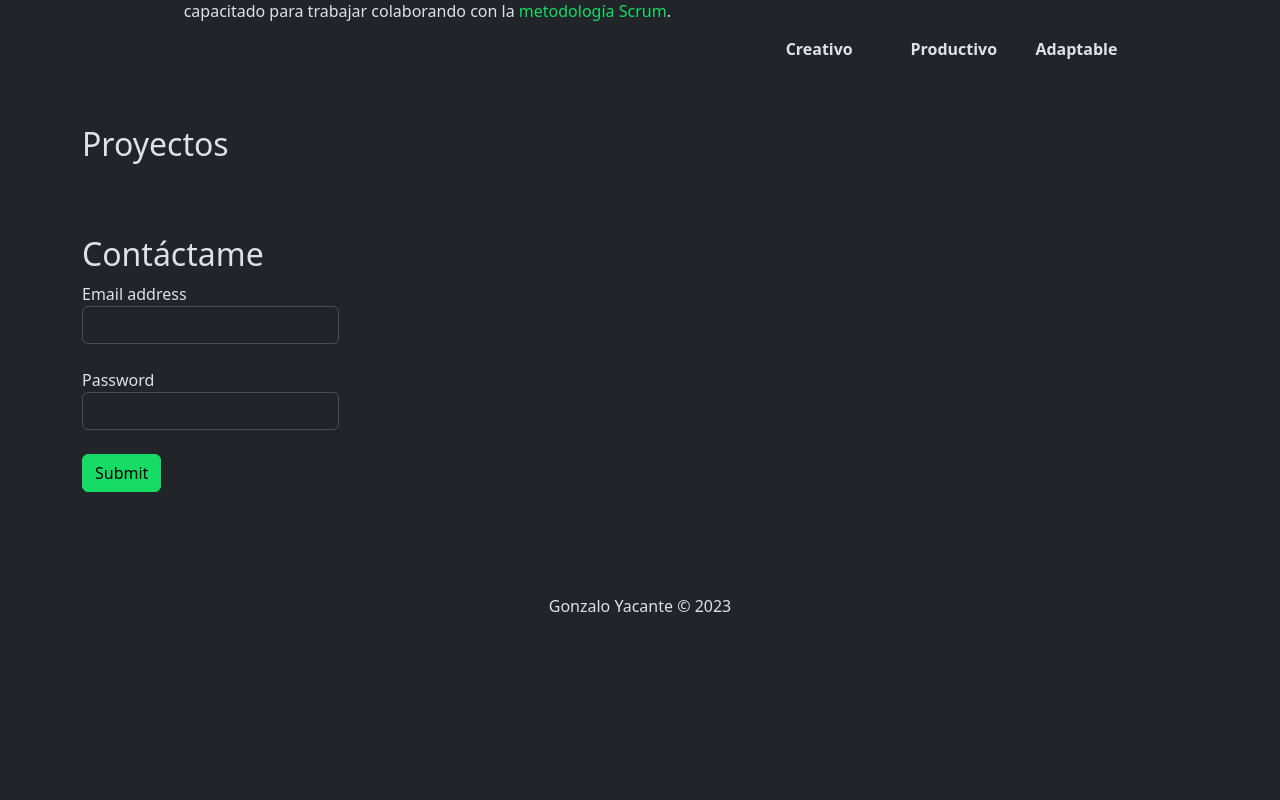
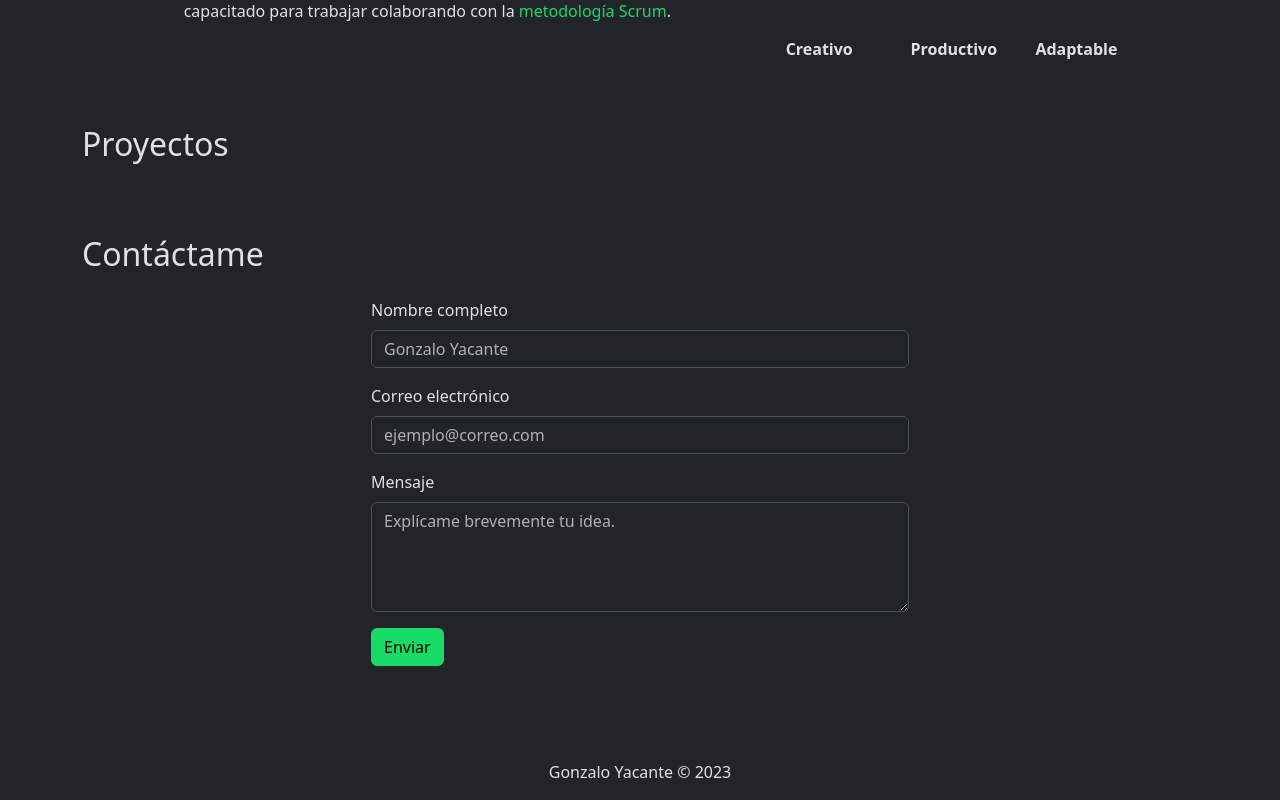
Before and after one commit to gonzaloyacante/portfolio, a React (Vite) app: page / in a window 1280 px wide. Shown: the part 1783-2583 px from the top of the page. Before the commit the page ends 2417 px from the top, so only its background shows below. Built offline with nearby package versions, Linux system fonts and the light colour scheme; no server answers; some icons are missing.

Commit message:
Formulario de ContactScreen terminado

```diff
--- a/src/screens/ContactScreen.jsx
+++ b/src/screens/ContactScreen.jsx
@@ -1,35 +1,88 @@
+import { useState } from "react";
+import Button from "react-bootstrap/Button";
+import Col from "react-bootstrap/Col";
+import Form from "react-bootstrap/Form";
+import Row from "react-bootstrap/Row";
+
 export const ContactScreen = () => {
+  const [validated, setValidated] = useState(false);
+
+  const handleChange = () => {
+    setValidated(true);
+  };
   return (
-    <section className="my-5" id="Skills">
+    <section className="mt-5" id="Skills">
       <h2>Contáctame</h2>
-      <form name="contact" method="POST" data-netlify="true" onSubmit="submit">
-        <input type="hidden" name="form-name" value="contact" />
-        <div className="mb-3">
-          <label htmlFor="email" className="form-label">
-            Email address
-            <input
+      <Form
+        name="contact"
+        method="post"
+        data-netlify="true"
+        data-netlify-honeypot="bot-field"
+        onChange={handleChange}
+        onSubmit="submit"
+        className="my-4 px-2"
+        noValidate
+        validated={validated}>
+        <Row className="flex-column">
+          <input type="hidden" name="form-name" value="contact" />
+          <Form.Group
+            className="mb-3"
+            as={Col}
+            xs={{ span: 10, offset: 1 }}
+            md={{ span: 8, offset: 2 }}
+            lg={{ span: 6, offset: 3 }}
+            controlId="name">
+            <Form.Label>Nombre completo</Form.Label>
+            <Form.Control
+              name="name"
+              required
+              type="text"
+              placeholder="Gonzalo Yacante"
+            />
+            <Form.Control.Feedback>Suena bien!</Form.Control.Feedback>
+          </Form.Group>
+          <Form.Group
+            className="mb-3"
+            as={Col}
+            xs={{ span: 10, offset: 1 }}
+            md={{ span: 8, offset: 2 }}
+            lg={{ span: 6, offset: 3 }}
+            controlId="email">
+            <Form.Label>Correo electrónico</Form.Label>
+            <Form.Control
               name="email"
+              required
               type="email"
-              className="form-control"
-              id="email"
+              placeholder="ejemplo@correo.com"
             />
-          </label>
-        </div>
-        <div className="mb-3">
-          <label htmlFor="password" className="form-label">
-            Password
-            <input
-              name="password"
-              type="password"
-              className="form-control"
-              id="password"
+            <Form.Control.Feedback>Perfecto!</Form.Control.Feedback>
+          </Form.Group>
+          <Form.Group
+            className="mb-3"
+            as={Col}
+            xs={{ span: 10, offset: 1 }}
+            md={{ span: 8, offset: 2 }}
+            lg={{ span: 6, offset: 3 }}
+            controlId="message">
+            <Form.Label>Mensaje</Form.Label>
+            <Form.Control
+              name="message"
+              required
+              as="textarea"
+              placeholder="Explícame brevemente tu idea."
+              rows={4}
             />
-          </label>
-        </div>
-        <button type="submit" className="btn btn-primary">
-          Submit
-        </button>
-      </form>
+            <Form.Control.Feedback>Buena idea!</Form.Control.Feedback>
+          </Form.Group>
+          <Col
+            className="mb-3"
+            xs={{ span: 10, offset: 1 }}
+            md={{ span: 8, offset: 2 }}
+            lg={{ span: 6, offset: 3 }}>
+            <Button type="submit">Enviar</Button>
+          </Col>
+        </Row>
+      </Form>
     </section>
   );
 };
```
